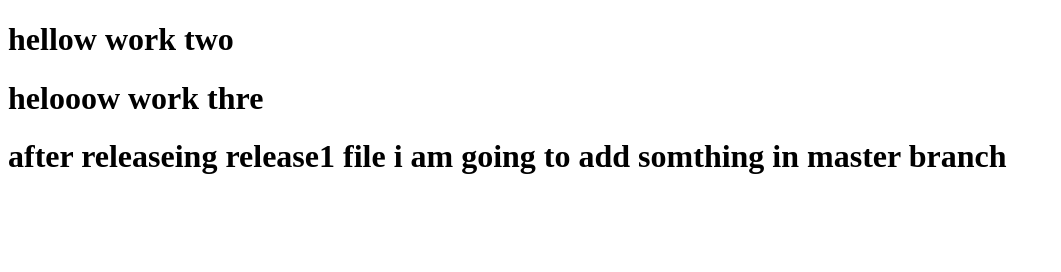
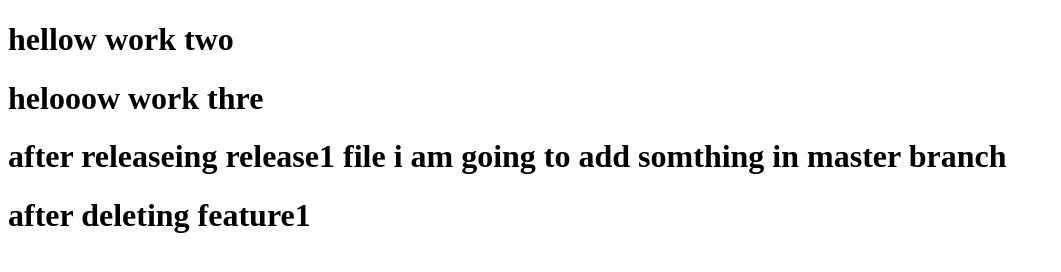
Before and after one commit to 2202vasu/wrok2, a plain HTML site: page index.html in a window 1280 px wide. Shown: the whole page, without its empty margins (0-1061 px from the left). Drawn offline with Linux system fonts and the light colour scheme.

Commit message:
after delet

```diff
--- a/index.html
+++ b/index.html
@@ -10,5 +10,6 @@
     <h1>helooow work thre</h1>
     <h1>after releaseing release1 file i am going to add somthing in master branch
     </h1>
+    <h1>after deleting feature1</h1>
 </body>
 </html>
```
